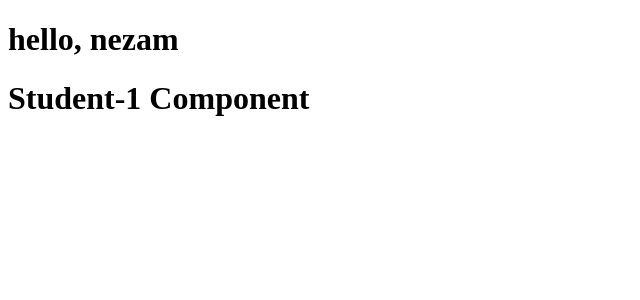
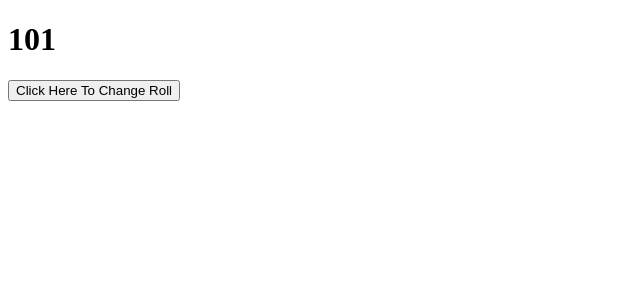
Before and after one commit to nezam0003/React-JS, a React (Create React App) app in the folder geekyshow/my-app/: page / in a window 1280 px wide. Shown: the top 300 px of the page, without its empty margins (0-640 px from the left). Built offline with nearby package versions, Linux system fonts and the light colour scheme.

Commit message:
Updating phase cover

```diff
--- /dev/null
+++ b/geekyshow/my-app/src/Father.js
@@ -0,0 +1,29 @@
+import React, { Component } from "react";
+
+export default class Father extends Component {
+  constructor(props) {
+    super(props);
+    this.state = {
+      fRoll: this.props.roll,
+    };
+  }
+  static getDerivedStateFromProps(props, state) {
+    console.log("Get Derived State from Props");
+    console.log(props, state);
+    if (props.roll !== state.fRoll) {
+      return {
+        fRoll: props.roll,
+      };
+    }
+    return null;
+  }
+  render() {
+    console.log("father Randered");
+
+    return (
+      <div>
+        <h1>{this.state.fRoll}</h1>
+      </div>
+    );
+  }
+}
--- /dev/null
+++ b/geekyshow/my-app/src/Grandfather.js
@@ -0,0 +1,27 @@
+import React, { Component } from "react";
+import Father from "./Father";
+class Grandfather extends Component {
+  constructor() {
+    super();
+    this.state = {
+      roll: 101,
+    };
+  }
+  changeRoll = () => {
+    console.log("clicked");
+    this.setState({
+      // roll: 102,
+      roll: this.state.roll + 1,
+    });
+  };
+  render() {
+    console.log("Grandfather Randered");
+    return (
+      <div>
+        <Father roll={this.state.roll} />
+        <button onClick={this.changeRoll}> Click Here To Change Roll</button>
+      </div>
+    );
+  }
+}
+export default Grandfather;
```
Also changed, not shown: geekyshow/my-app/src/index.js (+7 -3 lines), geekyshow/my-app/src/Son.js (added).
